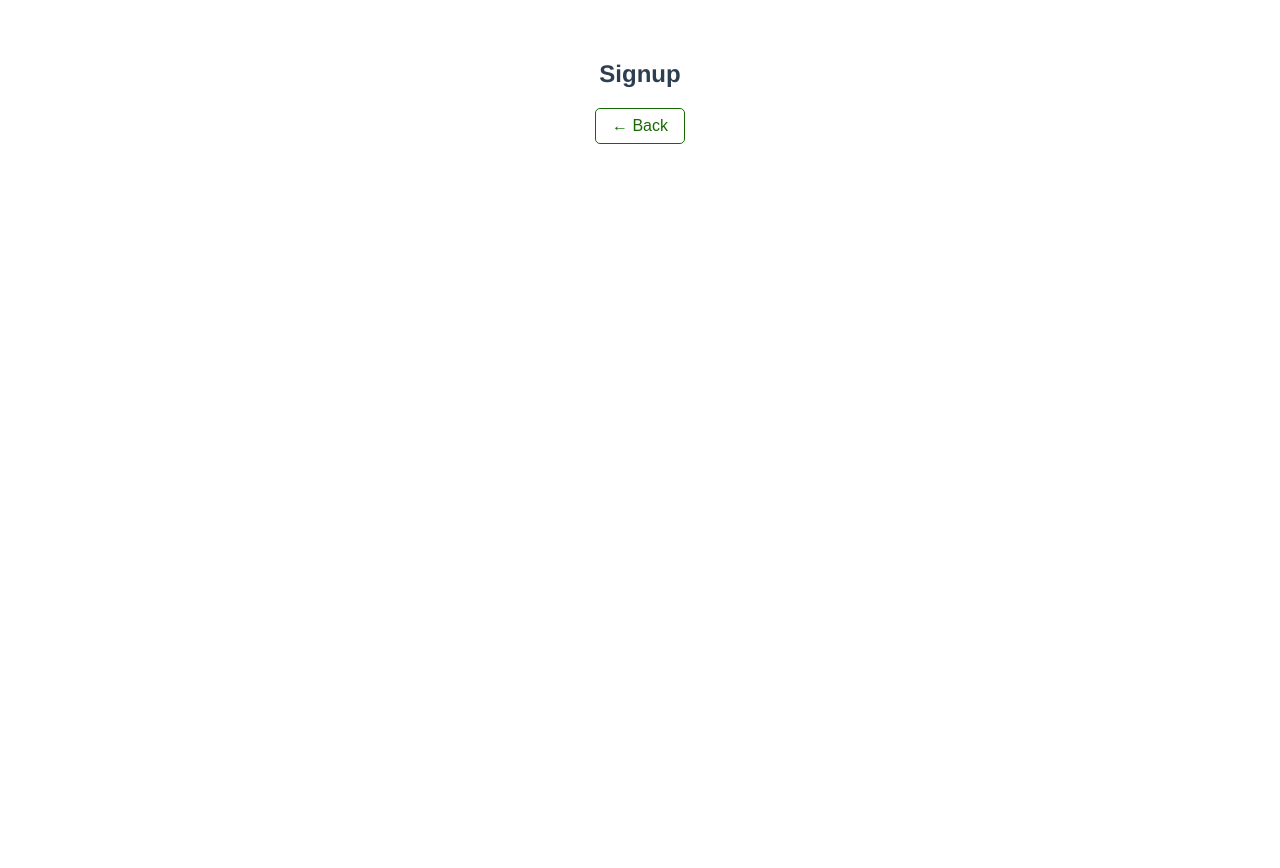
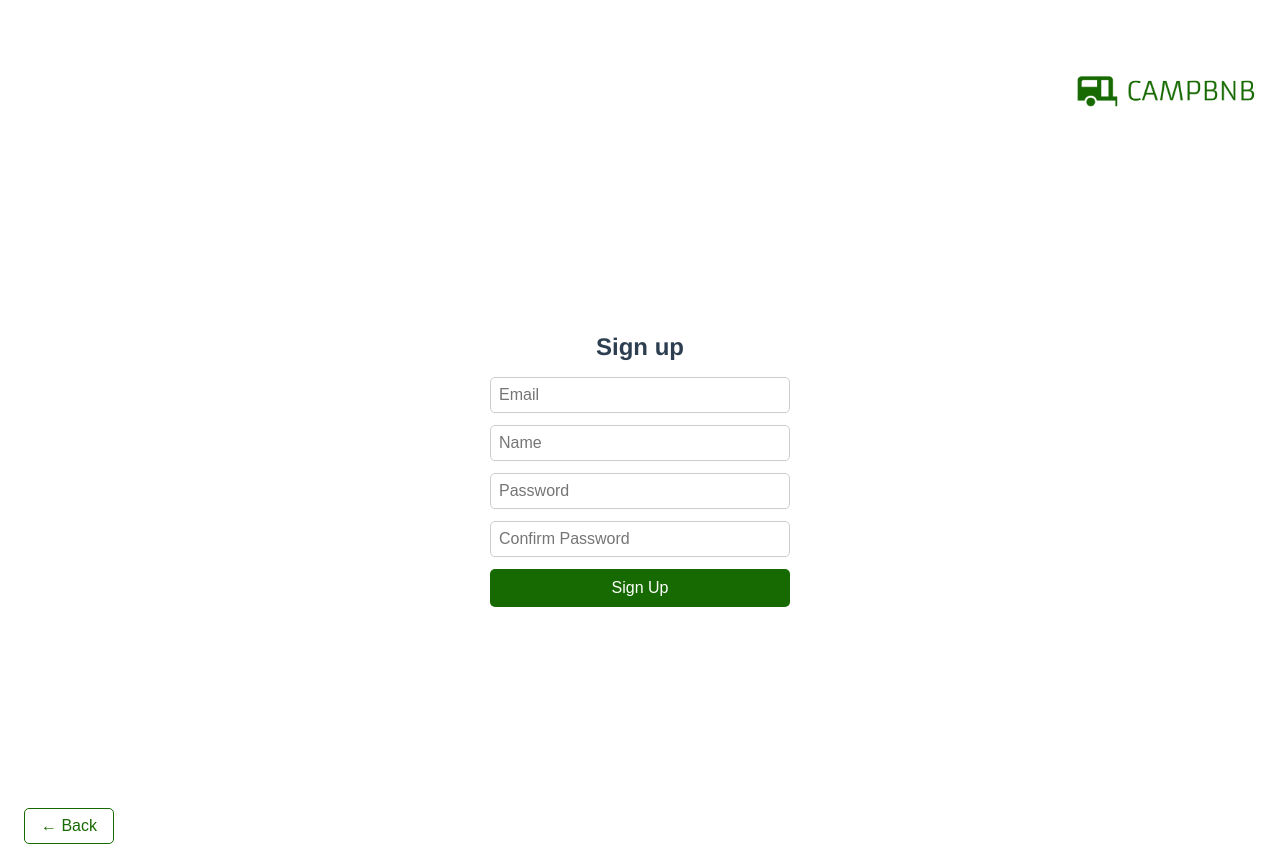
Before and after one commit to aalexandramarta/project-campbnb-front, a Vue app: page / in a window 1280 px wide. Both pictures are taken after a click on the button "Sign up". Before the commit the page ends 800 px from the top, so only its background shows below. Built offline with nearby package versions, Linux system fonts and the light colour scheme.

Commit message:
finished Sign up page, users can create accounts

```diff
--- a/src/components/GoBackBtn.vue
+++ b/src/components/GoBackBtn.vue
@@ -19,5 +19,8 @@
     border-radius: 5px;
     font-size: 1rem;
     cursor: pointer;
+    position: absolute;
+    bottom: 1rem;
+    left: 1rem;
   }
   </style>
--- a/src/pages/LoginPage.vue
+++ b/src/pages/LoginPage.vue
@@ -6,6 +6,7 @@
       </div>
       <h2>Log in</h2>
       <div class="form-section">
+        <div class="input-section">
           <input
             id="input_email"
             type="email"
@@ -19,6 +20,8 @@
             v-model="password"
           />
           <button class="btn" @click="fetchUser">Log in</button>
+        </div>
+
     </div>
 
 
@@ -77,24 +80,64 @@
   </script>
 
   <style scoped>
+
+    .login-container {
+  position: relative;
+  min-height: 100vh;
+  display: flex;
+  flex-direction: column;
+  align-items: center;
+  justify-content: center;
+  padding: 2rem;
+  box-sizing: border-box;
+}
+
 .logo-section {
-    display: flex;
-    align-items: right;
-    justify-content: right;
-    margin: 1rem 0;
+  position: absolute;
+  top: 1rem;
+  right: 1rem;
 }
 
 .logo {
-    width: 250px;
+  width: 180px;
   height: auto;
-    margin-right: 0.5rem;
 }
+
+h2 {
+  margin-bottom: 1rem;
+}
+
+.form-section {
+  display: flex;
+  justify-content: center;
+  width: 100%;
+}
+
+.input-section {
+  display: flex;
+  flex-direction: column;
+  align-items: flex-start;
+  gap: 1rem;
+  width: 100%;
+  max-width: 300px;
+}
+
+.input-section input {
+  width: 100%;
+  padding: 0.5rem;
+  font-size: 1rem;
+  box-sizing: border-box;
+}
+
 .btn {
   background-color: #176A02;
   color: white;
   padding: 0.6rem 1.2rem;
   text-decoration: none;
+  border: none;
   border-radius: 5px;
   font-size: 1rem;
+  cursor: pointer;
+  width: 100%;
 }
   </style>
--- a/src/pages/SignupPage.vue
+++ b/src/pages/SignupPage.vue
@@ -1,9 +1,19 @@
 <template>
     <div class="signup-container">
-    <h2>Signup</h2>
-    <!-- Your signup form here -->
+      <div class="logo-section">
+          <img src="@/assets/campbnb-logo-transparent.png" alt="CampBnB Logo" class="logo" />
+      </div>
+      <h2>Sign up</h2>
+      <!-- Signup form here -->
+      <div class="form-section">
+        <input type="email" placeholder="Email" v-model="email" />
+        <input type="text" placeholder="Name" v-model="name" />
+        <input type="password" placeholder="Password" v-model="password" />
+        <input type="password" placeholder="Confirm Password" v-model="confirmPassword" />
+        <button class="btn" @click="handleSignup">Sign Up</button>
+      </div>
 
-    <GoBackBtn @goBack="goBack" />
+      <GoBackBtn @goBack="goBack" />
   </div>
   </template>
 
@@ -14,14 +24,110 @@
     components: {
       GoBackBtn
     },
+    data() {
+      return {
+        email: "",
+        name: "",
+        password: "",
+        confirmPassword: ""
+      };
+    },
     methods: {
       goBack() {
         this.$emit('changePage', 'welcome');
+      },
+      async handleSignup() {
+        if (this.password !== this.confirmPassword) {
+          alert("Passwords do not match!");
+          return;
+        }
+        try {
+          const response = await fetch("http://localhost:3000/user", {
+            method: "POST",
+            headers: {
+              "Content-Type": "application/json"
+            },
+            body: JSON.stringify({
+              email: this.email,
+              name: this.name,
+              password: this.password
+            })
+          });
+
+          const data = await response.json();
+
+          if (response.ok) {
+            console.log("Signup successful:", data);
+            alert("Account created! You can now log in.");
+            this.$emit('changePage', 'login');
+          } else {
+            alert(data.message || "Signup failed.");
+          }
+        } catch (error) {
+          console.error("Signup error:", error);
+          alert("Signup failed: " + error.message);
+        }
       }
     }
   }
   </script>
 
   <style scoped>
+  .signup-container {
+  position: relative;
+  min-height: 100vh;
+  display: flex;
+  flex-direction: column;
+  align-items: center;
+  justify-content: center;
+  padding: 2rem;
+  box-sizing: border-box;
+}
+
+.logo-section {
+  position: absolute;
+  top: 1rem;
+  right: 1rem;
+}
+
+.logo {
+  width: 180px;
+  height: auto;
+}
+
+h2 {
+  margin-bottom: 1rem;
+}
+
+/* Form layout */
+.form-section {
+  display: flex;
+  flex-direction: column;
+  align-items: flex-start;
+  gap: 0.75rem;
+  width: 100%;
+  max-width: 300px;
+}
+
+input {
+  width: 100%;
+  padding: 0.5rem;
+  font-size: 1rem;
+  border-radius: 5px;
+  border: 1px solid #ccc;
+  box-sizing: border-box;
+}
+
+.btn {
+  background-color: #176A02;
+  color: white;
+  padding: 0.6rem 1.2rem;
+  text-decoration: none;
+  border-radius: 5px;
+  font-size: 1rem;
+  cursor: pointer;
+  border: none;
+  width: 100%;
+}
 
   </style>
```
Lines whose indentation alone changed are shown as unchanged.
